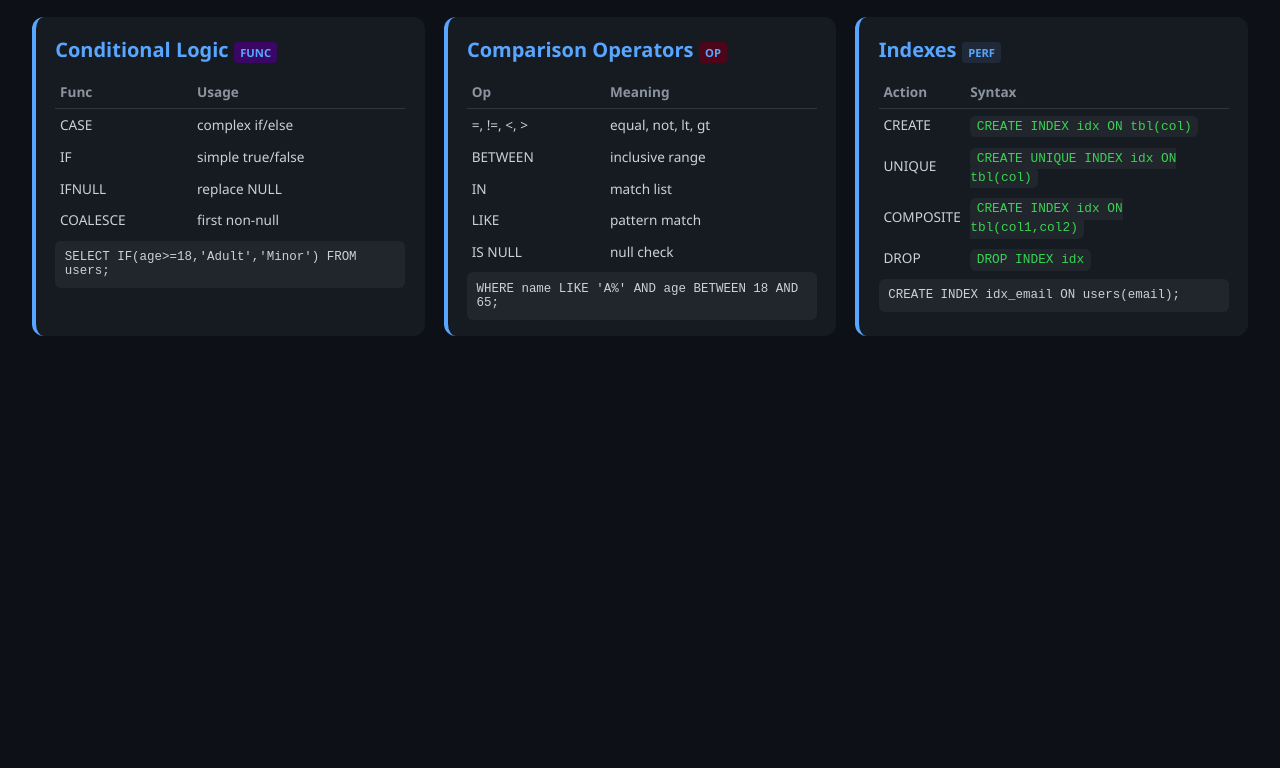
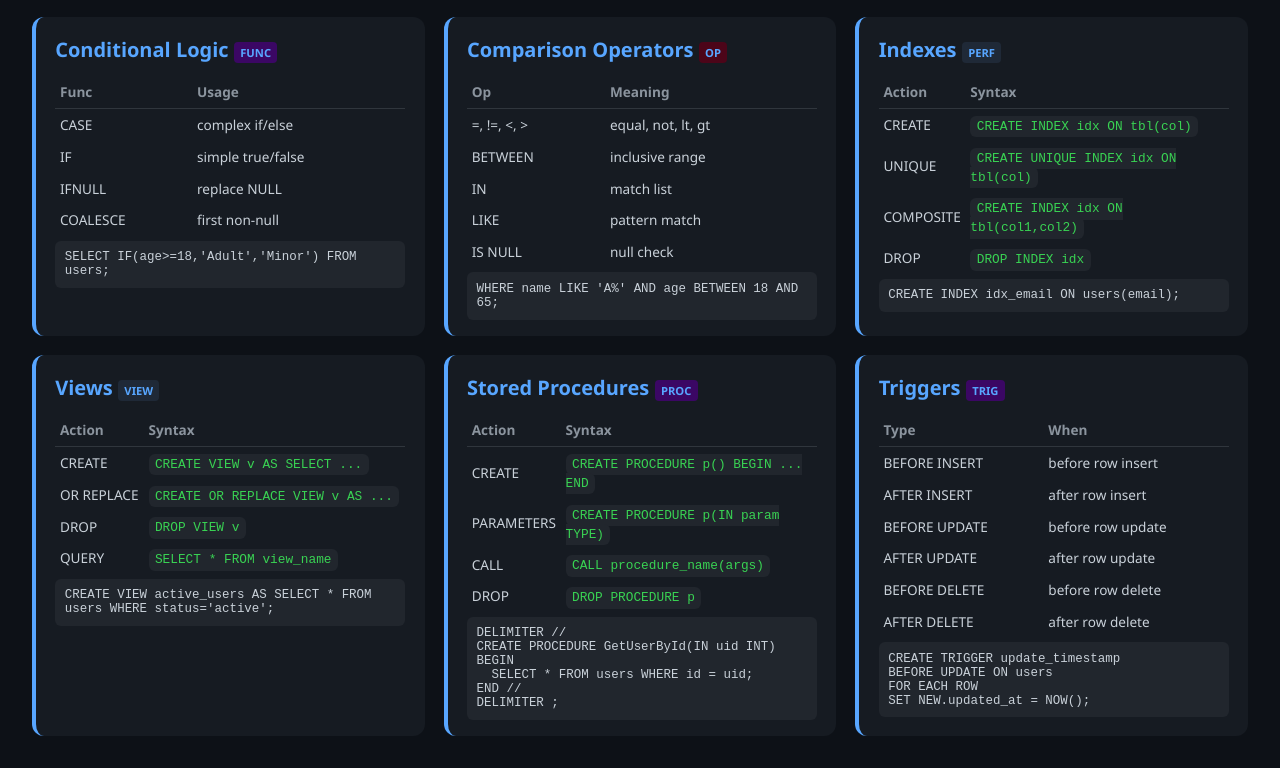
Before and after one commit to noitdupont/data-analyst-training, a plain HTML site: page docs/index.html in a window 1280 px wide. Shown: the part 1210-1978 px from the top of the page. Before the commit the page ends 1578 px from the top, so only its background shows below. Drawn offline with Linux system fonts and the light colour scheme.

Commit message:
misc(feat): cheatsheet
Signed-off-by: 0xnu <f@finbarrs.eu>

```diff
--- a/docs/index.html
+++ b/docs/index.html
@@ -209,6 +209,55 @@
         <span class="snippet">CREATE INDEX idx_email ON users(email);</span>
     </div>
 
+    <!-- Views -->
+    <div class="card">
+        <h2>Views <span class="tag q">VIEW</span></h2>
+        <table>
+            <tr><th>Action</th><th>Syntax</th></tr>
+            <tr><td>CREATE</td><td><code>CREATE VIEW v AS SELECT ...</code></td></tr>
+            <tr><td>OR REPLACE</td><td><code>CREATE OR REPLACE VIEW v AS ...</code></td></tr>
+            <tr><td>DROP</td><td><code>DROP VIEW v</code></td></tr>
+            <tr><td>QUERY</td><td><code>SELECT * FROM view_name</code></td></tr>
+        </table>
+        <span class="snippet">CREATE VIEW active_users AS SELECT * FROM users WHERE status='active';</span>
+    </div>
+
+    <!-- Stored Procedures -->
+    <div class="card">
+        <h2>Stored Procedures <span class="tag f">PROC</span></h2>
+        <table>
+            <tr><th>Action</th><th>Syntax</th></tr>
+            <tr><td>CREATE</td><td><code>CREATE PROCEDURE p() BEGIN ... END</code></td></tr>
+            <tr><td>PARAMETERS</td><td><code>CREATE PROCEDURE p(IN param TYPE)</code></td></tr>
+            <tr><td>CALL</td><td><code>CALL procedure_name(args)</code></td></tr>
+            <tr><td>DROP</td><td><code>DROP PROCEDURE p</code></td></tr>
+        </table>
+        <span class="snippet">DELIMITER //
+CREATE PROCEDURE GetUserById(IN uid INT)
+BEGIN
+  SELECT * FROM users WHERE id = uid;
+END //
+DELIMITER ;</span>
+    </div>
+
+    <!-- Triggers -->
+    <div class="card">
+        <h2>Triggers <span class="tag f">TRIG</span></h2>
+        <table>
+            <tr><th>Type</th><th>When</th></tr>
+            <tr><td>BEFORE INSERT</td><td>before row insert</td></tr>
+            <tr><td>AFTER INSERT</td><td>after row insert</td></tr>
+            <tr><td>BEFORE UPDATE</td><td>before row update</td></tr>
+            <tr><td>AFTER UPDATE</td><td>after row update</td></tr>
+            <tr><td>BEFORE DELETE</td><td>before row delete</td></tr>
+            <tr><td>AFTER DELETE</td><td>after row delete</td></tr>
+        </table>
+        <span class="snippet">CREATE TRIGGER update_timestamp
+BEFORE UPDATE ON users
+FOR EACH ROW
+SET NEW.updated_at = NOW();</span>
+    </div>
+
 </div>
 
 </body>
```
